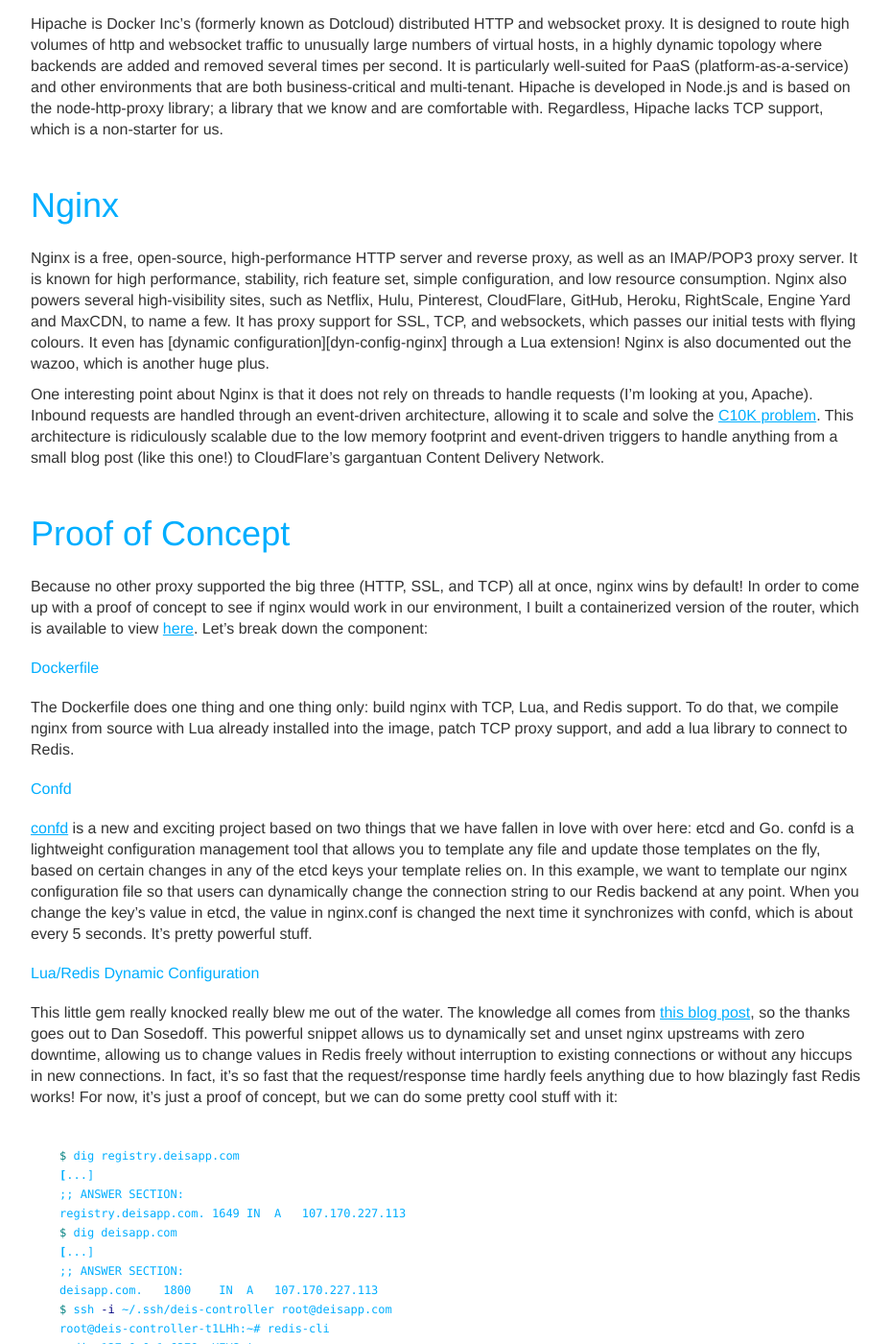
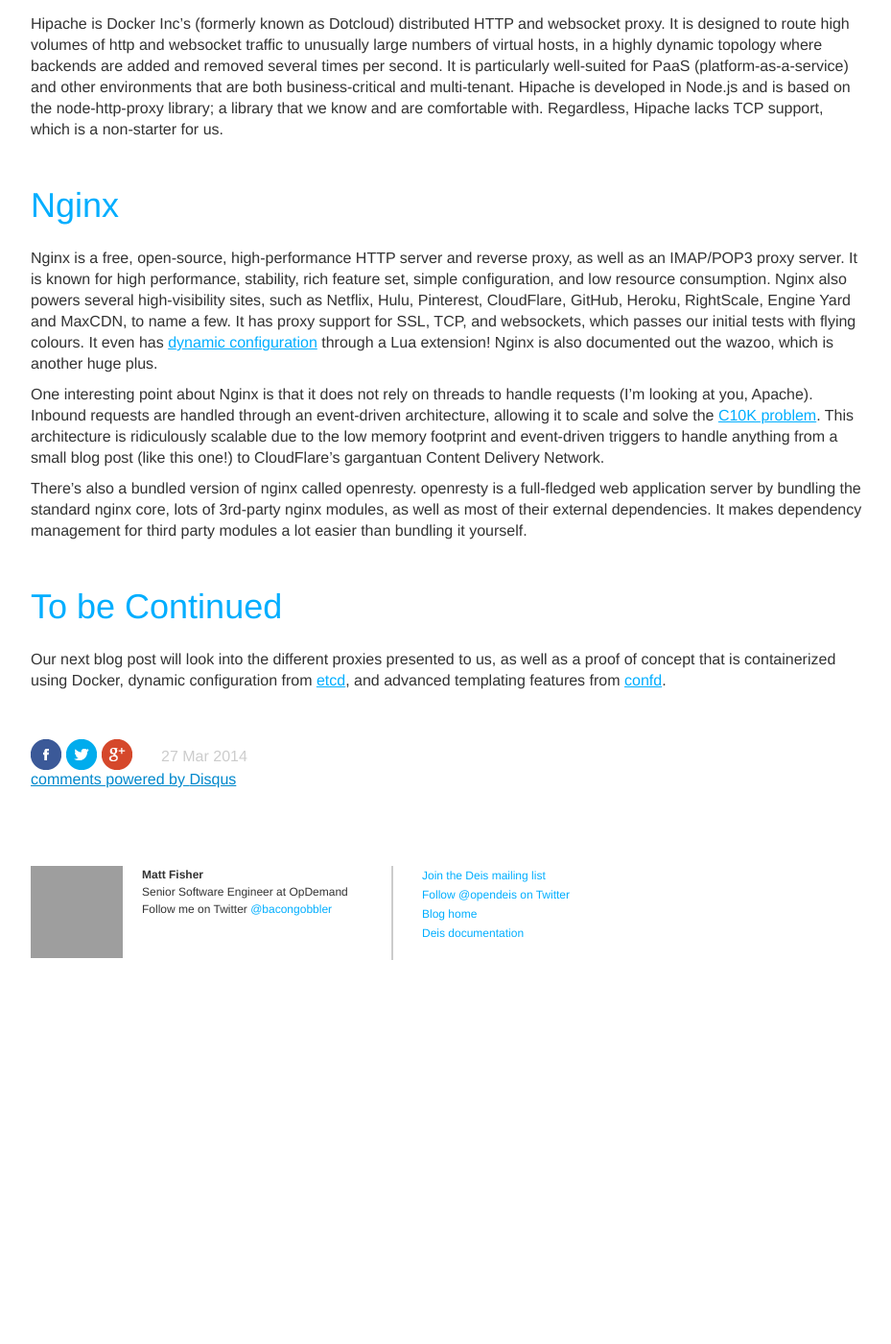
Before and after one commit to stefanfoulis/deis.io, a Jekyll site: the page built from _posts/2014-03-27-reverse-proxy-showdown.md, in a window 1280 px wide and 1400 px high, scrolled down 2044 px. Shown: the whole window at 96% size, without its empty margins (323-1252 px from the left). Built offline with Jekyll 4.4.1, drawn with Linux system fonts in a browser that asks for light colours; nearby versions of some CDN libraries; Markdown is read by kramdown in place of the engine named in the settings; comment, search, counter and statistics services are not loaded; after the commit the page ends 3094 px from its top, so only the background shows below that; some of the changed text lies outside the part shown; grey boxes are pictures that could not be loaded.

Commit message:
removed PoC, to be used in another post

````diff
--- a/_posts/2014-03-27-reverse-proxy-showdown.md
+++ b/_posts/2014-03-27-reverse-proxy-showdown.md
@@ -103,96 +103,28 @@
 high-visibility sites, such as Netflix, Hulu, Pinterest, CloudFlare, GitHub, Heroku,
 RightScale, Engine Yard and MaxCDN, to name a few. It has proxy support for SSL, TCP,
 and websockets, which passes our initial tests with flying colours. It even has
-[dynamic configuration][dyn-config-nginx] through a Lua extension! Nginx is also
-documented out the wazoo, which is another huge plus.
+[dynamic configuration][1] through a Lua extension! Nginx is also documented out the
+wazoo, which is another huge plus.
 
 One interesting point about Nginx is that it does not rely on threads to handle requests
 (I'm looking at you, Apache). Inbound requests are handled through an event-driven
-architecture, allowing it to scale and solve the [C10K problem][c10k]. This architecture
+architecture, allowing it to scale and solve the [C10K problem][2]. This architecture
 is ridiculously scalable due to the low memory footprint and event-driven triggers to
 handle anything from a small blog post (like this one!) to CloudFlare's gargantuan
 Content Delivery Network.
 
-## Proof of Concept
+There's also a bundled version of nginx called openresty. openresty is a full-fledged web
+application server by bundling the standard nginx core, lots of 3rd-party nginx modules,
+as well as most of their external dependencies. It makes dependency management for
+third party modules a lot easier than bundling it yourself.
 
-Because no other proxy supported the big three (HTTP, SSL, and TCP) all at once, nginx
-wins by default! In order to come up with a proof of concept to see if nginx would work
-in our environment, I built a containerized version of the router, which is available
-to view [here](https://github.com/opdemand/deis/commit/660af5d9a02aa3b1ef26aaa66b00dfdd08114201).
-Let's break down the component:
+## To be Continued
 
-### Dockerfile
+Our next blog post will look into the different proxies presented to us, as well as a
+proof of concept that is containerized using Docker, dynamic configuration from [etcd][3],
+and advanced templating features from [confd][4].
 
-The Dockerfile does one thing and one thing only: build nginx with TCP, Lua, and Redis
-support. To do that, we compile nginx from source with Lua already installed into the
-image, patch TCP proxy support, and add a lua library to connect to Redis.
-
-### Confd
-
-[confd](https://github.com/kelseyhightower/confd) is a new and exciting project based on
-two things that we have fallen in love with over here: etcd and Go. confd is a lightweight
-configuration management tool that allows you to template any file and update those
-templates on the fly, based on certain changes in any of the etcd keys your template
-relies on. In this example, we want to template our nginx configuration file so that users
-can dynamically change the connection string to our Redis backend at any point. When you
-change the key's value in etcd, the value in nginx.conf is changed the next time it
-synchronizes with confd, which is about every 5 seconds. It's pretty powerful stuff.
-
-### Lua/Redis Dynamic Configuration
-
-This little gem really knocked really blew me out of the water. The knowledge all comes
-from [this blog post][dyn-config-redis], so the thanks goes out to Dan Sosedoff. This
-powerful snippet allows us to dynamically set and unset nginx upstreams with zero
-downtime, allowing us to change values in Redis freely without interruption to existing
-connections or without any hiccups in new connections. In fact, it's so fast that the
-request/response time hardly feels anything due to how blazingly fast Redis works! For
-now, it's just a proof of concept, but we can do some pretty cool stuff with it:
-
-```bash
-$ dig registry.deisapp.com
-[...]
-;; ANSWER SECTION:
-registry.deisapp.com. 1649 IN  A   107.170.227.113
-$ dig deisapp.com
-[...]
-;; ANSWER SECTION:
-deisapp.com.   1800    IN  A   107.170.227.113
-$ ssh -i ~/.ssh/deis-controller root@deisapp.com
-root@deis-controller-t1LHh:~# redis-cli
-redis 127.0.0.1:6379> KEYS *
-1) "deisapp.com"
-2) "registry.deisapp.com"
-redis 127.0.0.1:6379> GET registry.deisapp.com
-"107.170.227.113:5000"
-redis 127.0.0.1:6379> exit
-root@deis-controller-t1LHh:~# curl -L registry.deisapp.com
-"docker-registry server (dev)"
-root@deis-controller-t1LHh:~# redis-cli
-redis 127.0.0.1:6379> DEL registry.deisapp.com
-(integer) 1
-redis 127.0.0.1:6379> exit
-root@deis-controller-t1LHh:~# curl -L registry.deisapp.com
-<html>
-<head><title>404 Not Found</title></head>
-<body bgcolor="white">
-<center><h1>404 Not Found</h1></center>
-<hr><center>nginx/1.0.15</center>
-</body>
-</html>
-```
-
-If you intentionally kill deis/cache (the current Redis backend that the router is using),
-then the server returns an HTTP 500 error. We can completely lock down all of Deis'
-components and just have a couple entries in Redis to route to those components through
-nginx.  As a proof of concept, it seems to work pretty well, and we're really excited with
-what we can do with this new component.
-
-## Conclusion
-
-After comparing the three, we came down to only Nginx as a solution for our needs. While
-HAProxy and Hipache are stable, it does not have SSL support, which is a non-starter.
-Strowger is not yet ready for production, and we need a product that works now. Nginx wins
-by default!
-
-[c10k]: http://www.kegel.com/c10k.html
-[dyn-config-redis]: http://sosedoff.com/2012/06/11/dynamic-nginx-upstreams-with-lua-and-redis.html
+[1]: http://sosedoff.com/2012/06/11/dynamic-nginx-upstreams-with-lua-and-redis.html
+[2]: http://www.kegel.com/c10k.html
+[3]: https://github.com/coreos/etcd
+[4]: https://github.com/kelseyhightower/confd
````
